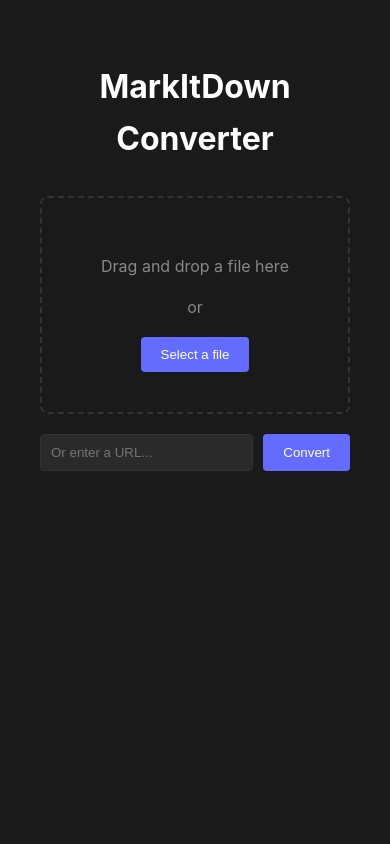
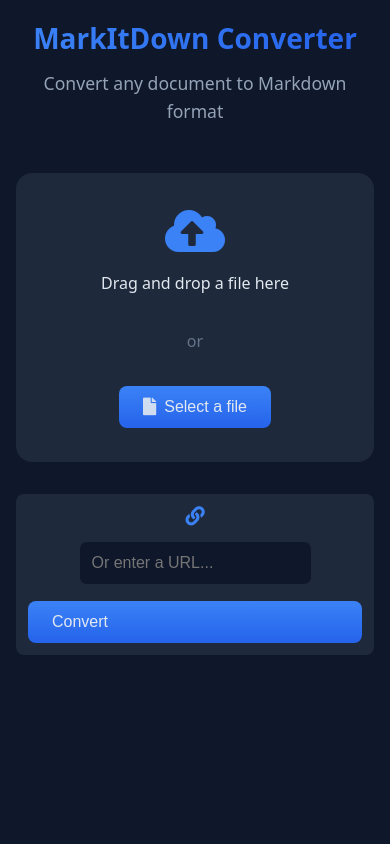
Before and after one commit to frankwiersma/markitdown-converter, a Flask app: page / in a window 390 px wide. Run offline with Flask 3, Linux system fonts and the light colour scheme.

Commit message:
feat: better style

```diff
--- a/static/style.css
+++ b/static/style.css
@@ -1,296 +1,251 @@
 :root {
-    --bg-color: #1a1a1a;
-    --text-color: #ffffff;
-    --accent-color: #646cff;
-    --border-color: #333;
-    --hover-color: #535bf2;
+    --bg-color: #0f172a;
+    --text-color: #e2e8f0;
+    --accent-color: #3b82f6;
+    --border-color: #1e293b;
+    --hover-color: #2563eb;
+    --surface-color: #1e293b;
+    --error-color: #ef4444;
+    --success-color: #22c55e;
+}
+
+* {
+    box-sizing: border-box;
+    margin: 0;
+    padding: 0;
 }
 
 body {
     background-color: var(--bg-color);
     color: var(--text-color);
-    font-family: -apple-system, BlinkMacSystemFont, 'Segoe UI', Roboto, Oxygen, Ubuntu, Cantarell, sans-serif;
-    margin: 0;
-    padding: 20px;
+    font-family: system-ui, -apple-system, sans-serif;
     line-height: 1.6;
+    min-height: 100vh;
+    padding: 1rem;
 }
 
 .container {
-    max-width: 800px;
+    max-width: 1200px;
     margin: 0 auto;
-    padding: 20px;
+    padding: 2rem 1rem;
+}
+
+header {
+    text-align: center;
+    margin-bottom: 3rem;
 }
 
 h1 {
-    text-align: center;
-    color: var(--text-color);
-    margin-bottom: 2rem;
+    font-size: 2.5rem;
+    font-weight: 700;
+    margin-bottom: 0.5rem;
+    background: linear-gradient(to right, var(--accent-color), var(--hover-color));
+    -webkit-background-clip: text;
+    background-clip: text;
+    color: transparent;
+}
+
+.subtitle {
+    color: #94a3b8;
+    font-size: 1.1rem;
 }
 
 .drop-zone {
     border: 2px dashed var(--border-color);
-    border-radius: 8px;
-    padding: 40px;
+    border-radius: 1rem;
+    padding: 3rem 2rem;
     text-align: center;
-    margin-bottom: 20px;
-    transition: border-color 0.3s ease;
+    margin-bottom: 2rem;
+    transition: all 0.3s ease;
+    background: var(--surface-color);
 }
 
-.drop-zone.drag-over {
+.drop-zone:hover, .drop-zone.drag-over {
     border-color: var(--accent-color);
-    background-color: rgba(100, 108, 255, 0.1);
+    background: rgba(59, 130, 246, 0.1);
 }
 
 .drop-zone-content {
-    color: #888;
+    display: flex;
+    flex-direction: column;
+    align-items: center;
+    gap: 1rem;
 }
 
-button {
-    background-color: var(--accent-color);
-    color: white;
-    border: none;
-    padding: 10px 20px;
-    border-radius: 4px;
-    cursor: pointer;
-    transition: background-color 0.3s ease;
+.drop-zone-content i {
+    font-size: 3rem;
+    color: var(--accent-color);
 }
 
-button:hover {
-    background-color: var(--hover-color);
+.or-divider {
+    color: #64748b;
+    position: relative;
+    margin: 1rem 0;
+}
+
+.primary-button {
+    background-color: var(--accent-color);
+    color: var(--text-color);
+    border: none;
+    padding: 0.75rem 1.5rem;
+    border-radius: 0.5rem;
+    cursor: pointer;
+    font-size: 1rem;
+    display: inline-flex;
+    align-items: center;
+    gap: 0.5rem;
+    transition: all 0.2s ease;
+    background: linear-gradient(to bottom, var(--accent-color), var(--hover-color));
+}
+
+.primary-button i {
+    color: var(--text-color);
+    opacity: 0.9;
+}
+
+.primary-button:hover {
+    background: var(--hover-color);
+    transform: translateY(-1px);
+    box-shadow: 0 4px 12px rgba(37, 99, 235, 0.2);
+}
+
+.primary-button:hover i {
+    opacity: 1;
+}
+
+.primary-button i {
+    font-size: 1.1rem;
+}
+
+.url-section {
+    margin-bottom: 2rem;
 }
 
 .url-input {
     display: flex;
-    gap: 10px;
-    margin-bottom: 20px;
+    gap: 1rem;
+    background: var(--surface-color);
+    padding: 0.75rem;
+    border-radius: 0.5rem;
+    align-items: center;
 }
 
 .url-input input {
     flex: 1;
-    padding: 10px;
-    border-radius: 4px;
+    padding: 0.75rem;
     border: 1px solid var(--border-color);
-    background-color: #2a2a2a;
+    border-radius: 0.5rem;
+    background-color: var(--bg-color);
     color: var(--text-color);
+    font-size: 1rem;
+}
+
+.url-input i {
+    color: var(--accent-color);
+    font-size: 1.2rem;
+}
+
+.api-config {
+    background: var(--surface-color);
+    padding: 1.5rem;
+    border-radius: 0.5rem;
+    margin-bottom: 2rem;
+}
+
+.form-group label {
+    display: flex;
+    align-items: center;
+    gap: 0.5rem;
+    margin-bottom: 0.75rem;
+}
+
+.form-group input {
+    width: 100%;
+    padding: 0.75rem;
+    border: 1px solid var(--border-color);
+    border-radius: 0.5rem;
+    background-color: var(--bg-color);
+    color: var(--text-color);
+    font-size: 1rem;
+}
+
+.help-text {
+    display: block;
+    color: #64748b;
+    margin-top: 0.5rem;
+    font-size: 0.9rem;
 }
 
 .result {
-    background-color: #2a2a2a;
-    padding: 20px;
-    border-radius: 8px;
-    margin-top: 20px;
-}
-
-.result pre {
-    white-space: pre-wrap;
-    word-wrap: break-word;
-    margin: 0;
-    background-color: #2d2d2d;
-    padding: 1rem;
-    border-radius: 4px;
-    font-family: 'Courier New', Courier, monospace;
-}
-
-.result code {
-    color: #e6e6e6;
+    background: var(--surface-color);
+    border-radius: 0.5rem;
+    overflow: hidden;
 }
 
 .result-header {
     display: flex;
     justify-content: space-between;
     align-items: center;
-    margin-bottom: 1rem;
-    padding-bottom: 0.8rem;
+    padding: 1rem 1.5rem;
     border-bottom: 1px solid var(--border-color);
 }
 
-.result-header h2 {
+.result pre {
     margin: 0;
-    font-size: 1.2rem;
-    font-weight: 500;
-    color: var(--accent-color);
+    padding: 1.5rem;
+    background-color: var(--bg-color);
+    overflow-x: auto;
+    font-family: 'Fira Code', monospace;
 }
 
 .copy-button {
-    background: rgba(100, 108, 255, 0.1);
+    background: transparent;
     border: 1px solid var(--accent-color);
     color: var(--accent-color);
+    padding: 0.5rem 1rem;
+    border-radius: 0.5rem;
     cursor: pointer;
-    padding: 6px 12px;
-    font-size: 0.9rem;
-    border-radius: 4px;
-    display: flex;
-    align-items: center;
-    gap: 6px;
     transition: all 0.2s ease;
 }
 
 .copy-button:hover {
     background: var(--accent-color);
-    color: var(--text-color);
+    color: white;
 }
 
-.copy-button i {
-    pointer-events: none;
-    font-size: 0.9rem;
+/* Responsive Design */
+@media (max-width: 768px) {
+    .container {
+        padding: 1rem;
     }
 
-/* Ajout d'une animation pour le feedback de copie */
-@keyframes copyFeedback {
-    0% { transform: scale(1); }
-    50% { transform: scale(1.2); }
-    100% { transform: scale(1); }
+    h1 {
+        font-size: 2rem;
     }
 
-.copy-button i.fa-check {
-    animation: copyFeedback 0.3s ease;
-    color: #4CAF50;
+    .drop-zone {
+        padding: 2rem 1rem;
     }
 
-/* Styles pour le Markdown rendu */
-.result h1, .result h2, .result h3, .result h4, .result h5, .result h6 {
-    color: var(--accent-color);
-    margin-top: 1.5em;
-    margin-bottom: 0.5em;
+    .url-input {
+        flex-direction: column;
     }
 
-.result p {
-    margin: 1em 0;
-    line-height: 1.6;
-    white-space: normal;
+    .url-input button {
+        width: 100%;
+    }
 }
 
-.result a {
-    color: var(--accent-color);
-    text-decoration: none;
+@media (max-width: 480px) {
+    body {
+        padding: 0.5rem;
     }
 
-.result a:hover {
-    text-decoration: underline;
+    .container {
+        padding: 0.5rem;
     }
 
-.result ul, .result ol {
-    padding-left: 2em;
-    margin: 1em 0;
+    h1 {
+        font-size: 1.75rem;
     }
-
-.result li {
-    margin: 0.5em 0;
 }
-
-.result blockquote {
-    border-left: 3px solid var(--accent-color);
-    margin: 1em 0;
-    padding-left: 1em;
-    color: #888;
-}
-
-.markdown-content {
-    padding: 1rem;
-    line-height: 1.6;
-}
-
-/* Pour les blocs de code dans le Markdown */
-.markdown-content pre {
-    background-color: #2d2d2d;
-    padding: 1rem;
-    border-radius: 4px;
-    overflow-x: auto;
-}
-
-.markdown-content code {
-    font-family: 'Courier New', Courier, monospace;
-    color: #e6e6e6;
-}
-
-/* Pour le code en ligne */
-.markdown-content p code {
-    background-color: #2d2d2d;
-    padding: 0.2em 0.4em;
-    border-radius: 3px;
-}
-
-.llm-config {
-    background-color: #2a2a2a;
-    padding: 20px;
-    border-radius: 8px;
-    margin: 20px 0;
-    border: 1px solid var(--border-color);
-}
-
-.llm-config h3 {
-    margin-top: 0;
-    color: var(--accent-color);
-    font-size: 1.1rem;
-    margin-bottom: 1rem;
-}
-
-.config-form {
-    display: flex;
-    gap: 20px;
-}
-
-.form-group {
-    flex: 1;
-}
-
-.form-group label {
-    display: block;
-    margin-bottom: 0.5rem;
-    color: #888;
-}
-
-.form-group input,
-.form-group select {
-    width: 100%;
-    padding: 8px;
-    border-radius: 4px;
-    border: 1px solid var(--border-color);
-    background-color: #1a1a1a;
-    color: var(--text-color);
-}
-
-.form-group input:focus,
-.form-group select:focus {
-    outline: none;
-    border-color: var(--accent-color);
-}
-
-.api-config {
-    background-color: #2a2a2a;
-    padding: 20px;
-    border-radius: 8px;
-    margin-bottom: 20px;
-    border: 1px solid var(--border-color);
-}
-
-.help-text {
-    display: block;
-    color: #888;
-    font-size: 0.9rem;
-    margin-top: 0.5rem;
-}
-
-.form-group {
-    margin-bottom: 1rem;
-}
-
-.form-group label {
-    display: block;
-    margin-bottom: 0.5rem;
-    color: var(--text-color);
-}
-
-.form-group input {
-    width: 100%;
-    padding: 8px;
-    border-radius: 4px;
-    border: 1px solid var(--border-color);
-    background-color: #1a1a1a;
-    color: var(--text-color);
-}
-
-.form-group input:focus {
-    outline: none;
-    border-color: var(--accent-color);
-}
--- a/templates/index.html
+++ b/templates/index.html
@@ -6,32 +6,45 @@
     <title>MarkItDown Converter</title>
     <link rel="stylesheet" href="{{ url_for('static', filename='style.css') }}">
     <link rel="stylesheet" href="https://cdnjs.cloudflare.com/ajax/libs/font-awesome/5.15.4/css/all.min.css">
-    <script src="https://cdn.jsdelivr.net/npm/marked/marked.min.js"></script>
 </head>
 <body>
     <div class="container">
+        <header>
             <h1>MarkItDown Converter</h1>
+            <p class="subtitle">Convert any document to Markdown format</p>
+        </header>
 
+        <main>
             <div id="drop-zone" class="drop-zone">
                 <div class="drop-zone-content">
+                    <i class="fas fa-cloud-upload-alt"></i>
                     <p>Drag and drop a file here</p>
-                <p>or</p>
-                <button id="select-file">Select a file</button>
+                    <p class="or-divider">or</p>
+                    <button id="select-file" class="primary-button">
+                        <i class="fas fa-file"></i>
+                        Select a file
+                    </button>
                     <input type="file" id="file-input" hidden>
                 </div>
             </div>
 
+            <div class="url-section">
                 <div class="url-input">
+                    <i class="fas fa-link"></i>
                     <input type="text" id="url-input" placeholder="Or enter a URL...">
-            <button id="convert-url">Convert</button>
+                    <button id="convert-url" class="primary-button">Convert</button>
+                </div>
             </div>
 
             {% if not has_api_key %}
             <div class="api-config">
                 <div class="form-group">
-                <label for="api-key">OpenAI API Key (required for image analysis):</label>
+                    <label for="api-key">
+                        <i class="fas fa-key"></i>
+                        OpenAI API Key (required for image analysis)
+                    </label>
                     <input type="password" id="api-key" placeholder="sk-...">
-                <small class="help-text">Images will be analyzed using GPT-4 Vision model</small>
+                    <small class="help-text">Images will be analyzed using GPT-4o</small>
                 </div>
             </div>
             {% endif %}
@@ -45,7 +58,7 @@
                 </div>
                 <pre><code id="markdown-result"></code></pre>
             </div>
+        </main>
     </div>
-    <script src="{{ url_for('static', filename='script.js') }}"></script>
 </body>
 </html>
```
Lines whose indentation alone changed are shown as unchanged.
